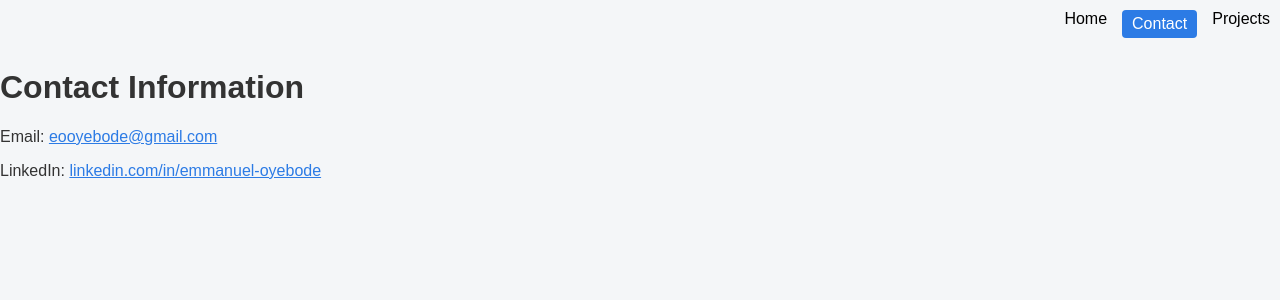
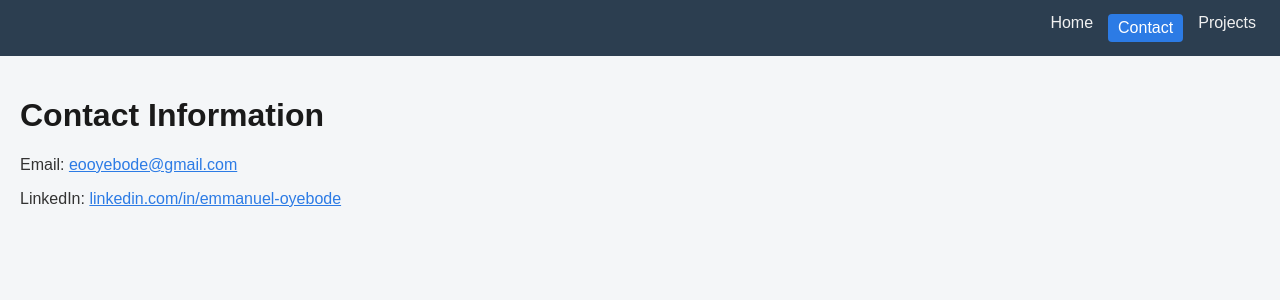
Before and after one commit to eooyebode-wq/jhu_software_concepts, a Flask app: page /contact in a window 1280 px wide. Shown: the top 300 px of the page. Run offline with Flask 3, Linux system fonts and the light colour scheme.

Commit message:
Added README with run instructions; add background bar behind navigation

```diff
--- a/Module 1/static/style.css
+++ b/Module 1/static/style.css
@@ -2,12 +2,13 @@ nav {
     display: flex;
     justify-content: flex-end;
     gap: 15px;
-    padding: 10px;
+    padding: 14px 24px;
+    background-color: #2c3e50;
 }
 
 nav a {
     text-decoration: none;
-    color: black;
+    color: #f1f1f1;
 }
 
 nav a.active {
@@ -40,12 +41,12 @@ body {
     color: #333;
 }
 
-..page-content {
+.page-content {
     max-width: 900px;
     margin: 0;
     padding: 20px;
 }
-}
+
 
 h1, h2 {
     color: #1a1a1a;
```
Also changed, not shown: Module 1/README.txt.
